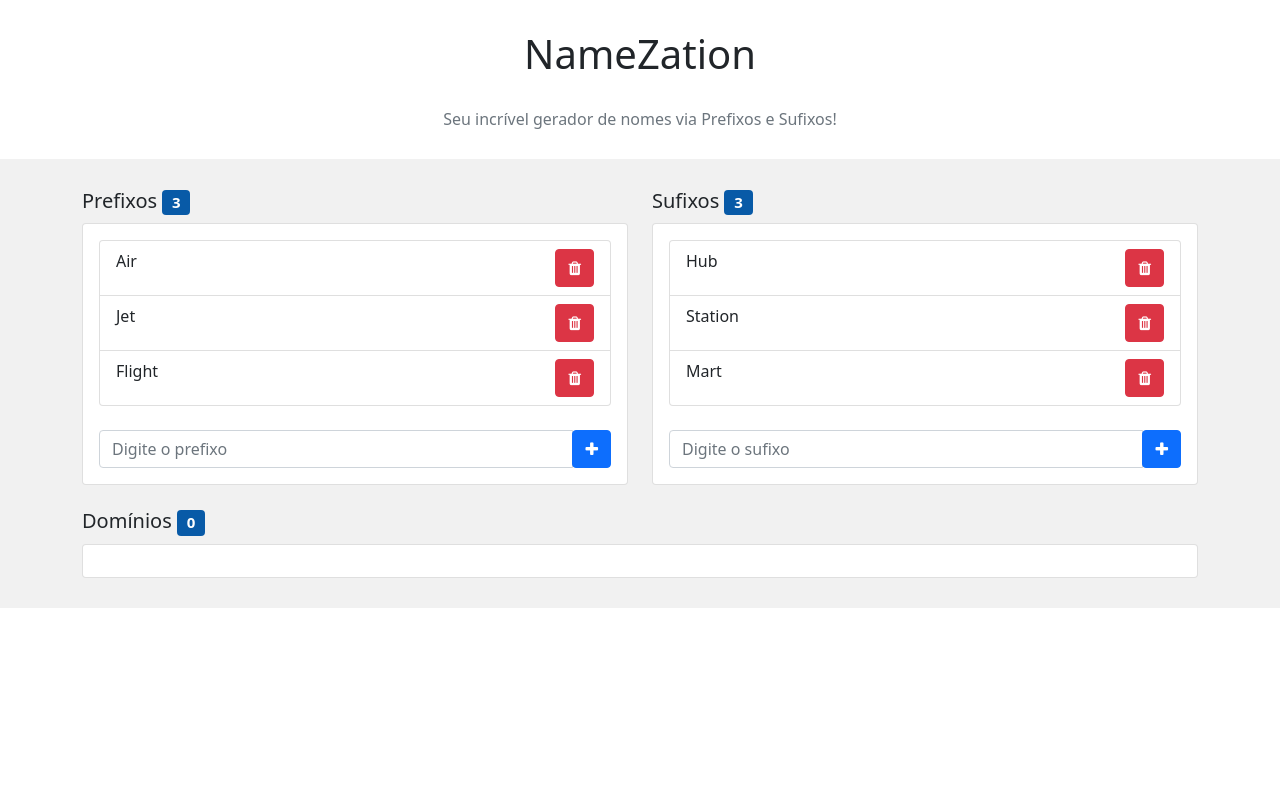
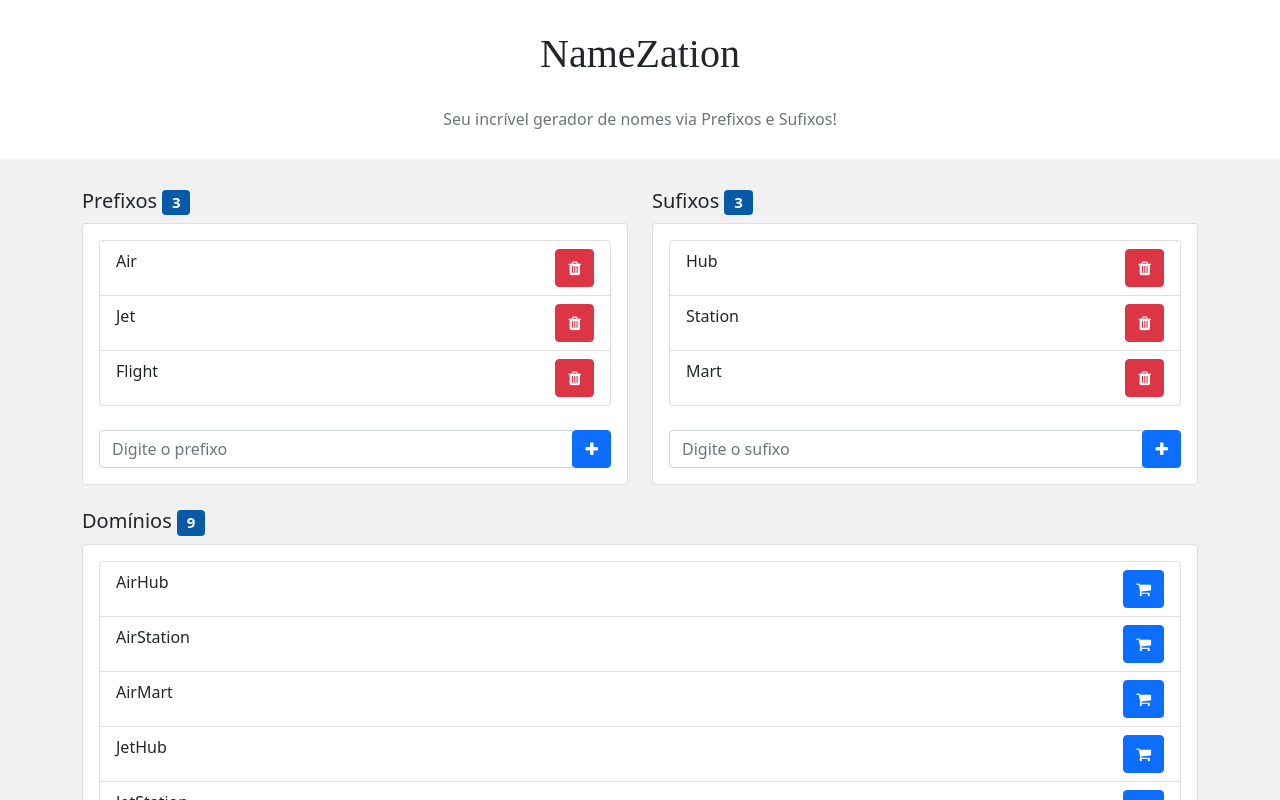
Before and after one commit to IN0C3NC10/NameZation, a Vue app: page / in a window 1280 px wide. Shown: the top 800 px of the page. Built offline with nearby package versions, Linux system fonts and the light colour scheme.

Commit message:
Replace method Generate by computed Domains and links to RegistroBr

```diff
--- a/src/App.vue
+++ b/src/App.vue
@@ -1,7 +1,7 @@
 <template>
 <div>
     <div id="slogan" class="text-center">
-        <h1>NameZation</h1>
+        <h1 class="orb">NameZation</h1>
         <br />
         <h6 class="text-secondary">Seu incrível gerador de nomes via Prefixos e Sufixos!</h6>
     </div>
@@ -77,8 +77,17 @@
             <div class="card">
                 <div class="card-body">
                     <ul class="list-group">
-                        <li class="list-group-item" v-for="domain in domains" v-bind:key="domain">
-                            {{ domain }}
+                        <li class="list-group-item" v-for="domain in domains" v-bind:key="domain.name">
+                            <div class="row">
+                                <div class="col-md">
+                                    {{ domain.name }}
+                                </div>
+                                <div class="col-md text-right">
+                                    <a class="btn btn-primary" v-bind:href="domain.checkout" target="_blank">
+                                        <span class="fa fa-shopping-cart"></span>
+                                    </a>
+                                </div>
+                            </div>
                         </li>
                     </ul>
                 </div>
@@ -99,7 +108,6 @@ export default {
             sufix: "",
             prefixes: ["Air", "Jet", "Flight"],
             sufixes: ["Hub", "Station", "Mart"],
-            domains: [],
         };
     },
 
@@ -107,34 +115,45 @@ export default {
         addPrefix(prefix) {
             this.prefixes.push(prefix);
             this.prefix = "";
-            this.generate();
         },
         addSufix(sufix) {
             this.sufixes.push(sufix);
             this.sufix = "";
-            this.generate();
-        },
-        generate() {
-            this.domains = [];
-            for (const prefix of this.prefixes) {
-                for (const sufix of this.sufixes) {
-                    this.domains.push(prefix + sufix);
-                }
-            }
         },
         deletePrefix(prefix) {
             this.prefixes.splice(this.prefixes.indexOf(prefix), 1);
-            this.generate();
         },
         deleteSufix(sufix) {
             this.sufixes.splice(this.sufixes.indexOf(sufix), 1);
-            this.generate();
         }
+    },
+
+    computed: {
+        // ..apenas executa qdo ocorre uma mudança em prefixes ou sufixes
+        domains() {
+            console.log('dd');
+            const domains = [];
+            for (const prefix of this.prefixes) {
+                for (const sufix of this.sufixes) {
+                    const name = prefix + sufix;
+                    const checkout = "https://registro.br/busca-dominio/?fqdn="+name;
+                    domains.push({
+                      name,
+                      checkout
+                    });
+                }
+            }
+            return domains;
+        },
     }
 };
 </script>
 
 <style>
+.orb {
+    font-family: 'Orbitron';
+}
+
 #slogan {
     margin-top: 30px;
     margin-bottom: 30px;
```
